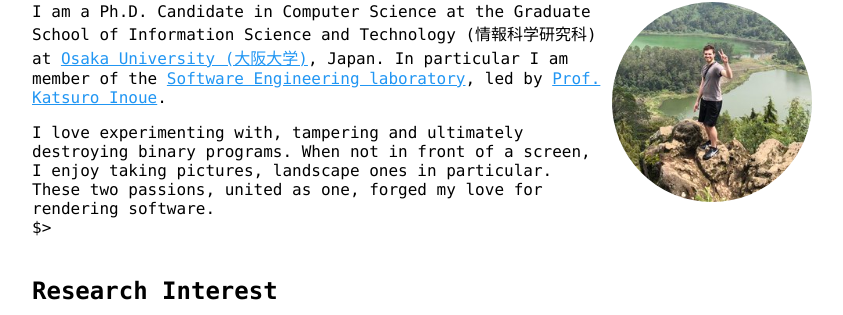
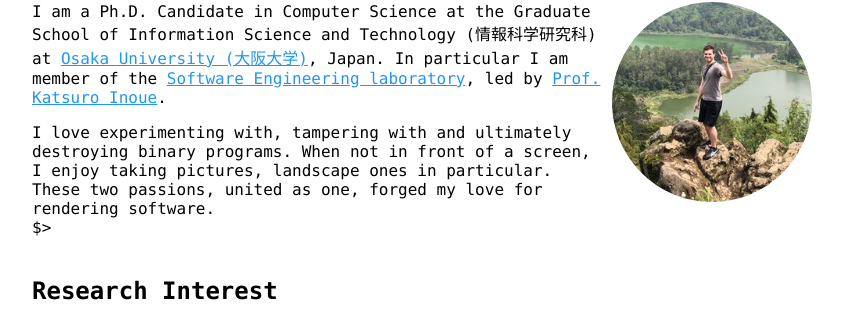
Before and after one commit to davidepi/davidepi.github.io, a Jekyll site: the page built from index.html, in a window 1280 px wide. Shown: the part 140-455 px from the top of the page, without its empty margins (218-1061 px from the left). Built offline with Jekyll 4.4.1, drawn with Linux system fonts in a browser that asks for light colours.

Commit message:
Fix minor errors

```diff
--- a/_layouts/default.html
+++ b/_layouts/default.html
@@ -11,7 +11,7 @@
         <meta name="robots" content="{{ page.robots | default: 'index,follow' }}">
 
         <link rel="icon" href="{{ site.baseurl }}/assets/imgs/favicon.ico">
-        <link rel="stylesheet" href="{{ site.baseurl }}/assets/css/style.css">
+        <link rel="stylesheet" href="{{ site.baseurl }}/assets/css/styles.css">
 
         {% seo %}
     </head>
--- a/index.html
+++ b/index.html
@@ -7,11 +7,11 @@
     <h1>About</h1>
     <img class="me" src="{{ site.baseurl }}/assets/imgs/profpic_256.jpg" alt="profile pic">
     <p>
-        I am a Ph.D. Candidate in Computer Science at the Graduate School of Information Science and Technology (情報科学研究科) at <a href=https://www.osaka-u.ac.jp/en">Osaka University (大阪大学)</a>, Japan.
-        In particular I am member of the <a href="https://sel.ist.osaka-u.ac.jp/">Software Engineering laboratory</a>, led by <a href="https://sel.ist.osaka-u.ac.jp/people/inoue/">Prof. Katsuro Inoue</a>.
+        I am a Ph.D. Candidate in Computer Science at the Graduate School of Information Science and Technology (情報科学研究科) at <a href="https://www.osaka-u.ac.jp/en">Osaka University (大阪大学)</a>, Japan.
+        In particular I am member of the <a href="https://sel.ist.osaka-u.ac.jp">Software Engineering laboratory</a>, led by <a href="https://sel.ist.osaka-u.ac.jp/people/inoue">Prof. Katsuro Inoue</a>.
     </p>
     <p>
-        I love experimenting with, tampering and ultimately destroying binary programs.
+        I love experimenting with, tampering with and ultimately destroying binary programs.
         When not in front of a screen, I enjoy taking pictures, landscape ones in particular.
         These two passions, united as one, forged my love for rendering software.
         <br>$>
```
Also changed, not shown: assets/css/styles.css (renamed from assets/css/style.css).
